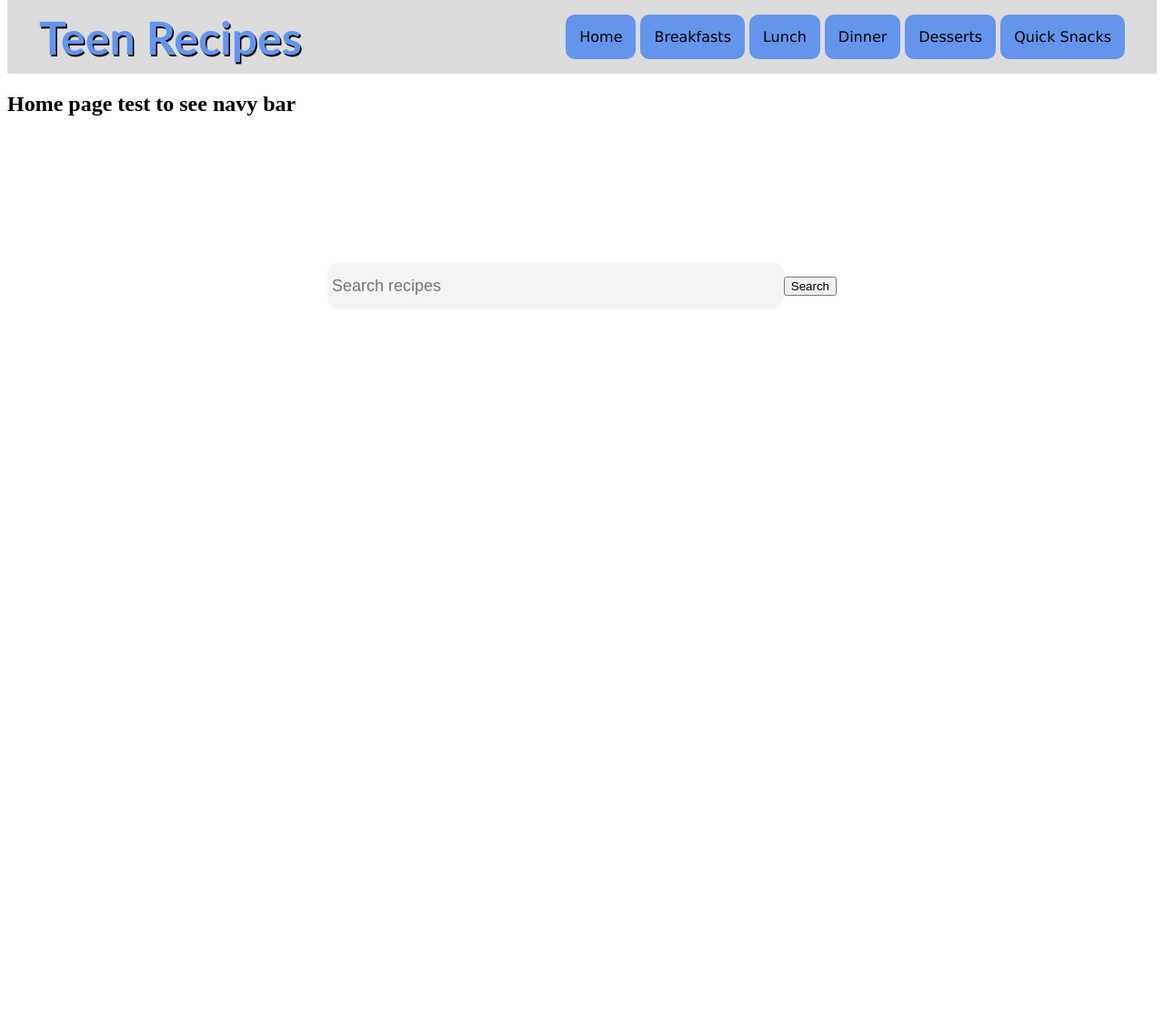
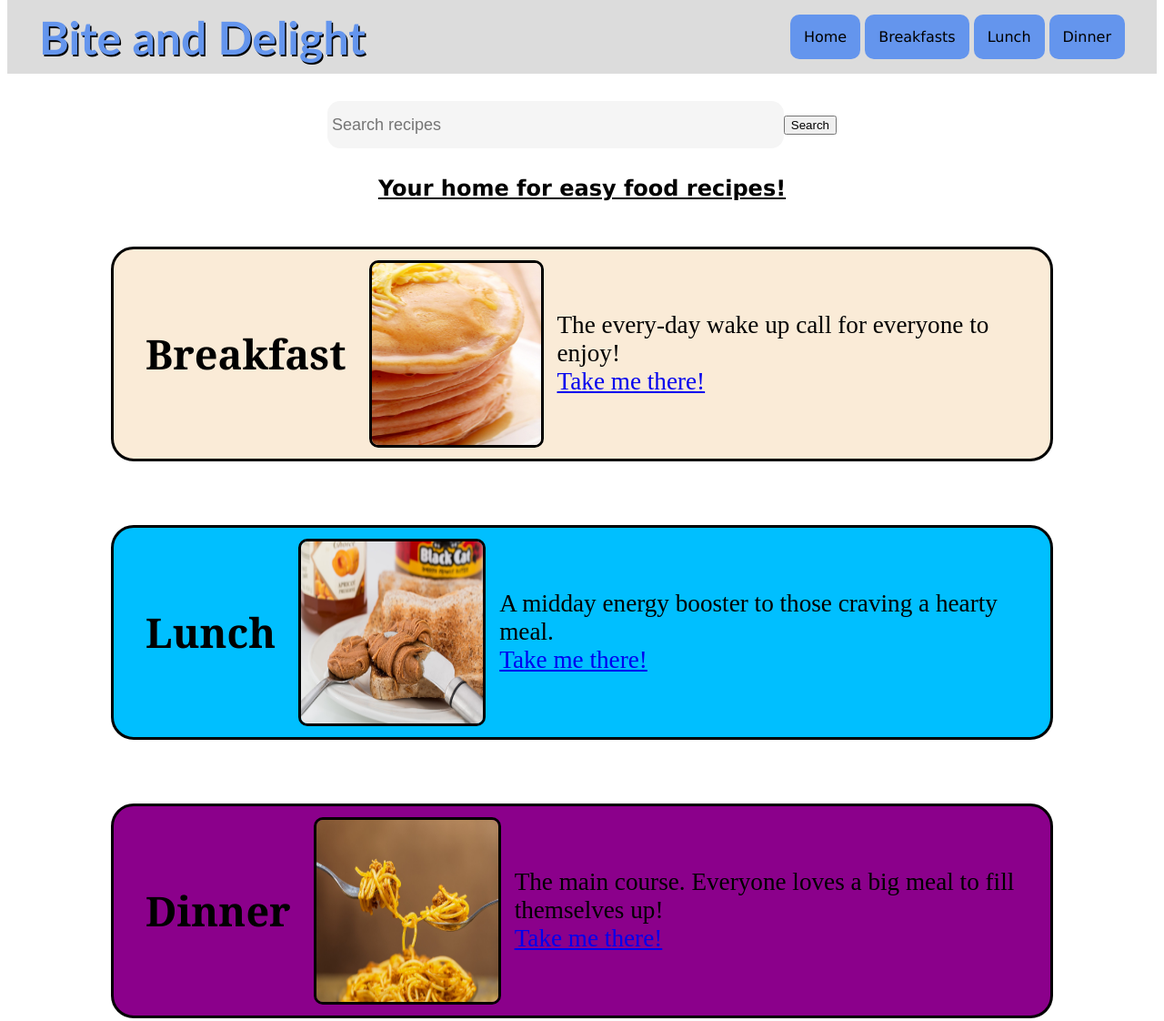
Before and after one commit to nightlock100/TSA-website_design, a plain HTML site: page index.html in a window 1280 px wide. Shown: the whole page at 91% size. Before the commit the page ends 800 px from the top, so only its background shows below. Drawn offline with Linux system fonts and the light colour scheme.

Commit message:
the new edit chat

```diff
--- a/index.html
+++ b/index.html
@@ -7,20 +7,19 @@
 
 <nav class="topbar">
    <div class="bardiv">
-    <h1 class="head">Teen Recipes</h1>
+    <h1 class="head">Bite and Delight</h1>
 <ul>
   <li><a href="index.html">Home</a></li>
   <li><a href="breakfast.html">Breakfasts</a></li>
   <li><a href="lunch.html">Lunch</a></li>
   <li><a href="dinner.html">Dinner</a></li>
-  <li><a href="dessert.html">Desserts</a></li>
-  <li><a href="snacks.html">Quick Snacks</a></li>
+
 </ul>
 </div>
 </nav>
 
 <main>
-<h2>Home page test to see navy bar</h2>
+
 
 <div class="searchbox">
 <div class="row">
@@ -28,6 +27,43 @@
   <button>Search</button>
 </div>
 </div>
+<h2 class="intro">Your home for easy food recipes!</h2>
+
+<div class="features">
+
+  <div class="breakfastbg">
+  <h3>Breakfast</h3>
+<img src="./images/breakfast.jpg" class="main-photos"">
+<p>The every-day wake up call for everyone to enjoy!
+  <br>
+
+  <a href="breakfast.html">Take me there!</a>
+</p>
+</div>
+
+<div class="lunchbg">
+  <h3>Lunch</h3>
+<img src="./images/lunch.jpg" class="main-photos">
+<p>A midday energy booster to those craving a hearty meal.
+  <br>
+
+  <a href="lunch.html">Take me there!</a>
+</p>
+</div>
+
+<div class="dinnerbg">
+  <h3>Dinner</h3>
+<img src="./images/dinner.jpg" class="main-photos">
+<p>The main course. Everyone loves a big meal to fill themselves up!
+  <br>
+
+  <a href="dinner.html">Take me there!</a>
+</p>
+</div>
+
+
+
+</div>
 
 </main>
 </body>
--- a/style.css
+++ b/style.css
@@ -36,7 +36,7 @@ margin-left: 5px;}
 width: 600px;
 background-color: ffffff;
 border-radius: 8px;
-margin: 150px auto 0px;}
+margin: 0px auto 0px;}
 
 .row{display: flex;
 align-items: center;
@@ -56,6 +56,7 @@ padding-left:5px;}
 .main-photos{height: 200px;
 width: 200px;}
 
+/*the boxes*/
 .features{display: flex;
     flex-wrap: nowrap;
       flex-direction: column;
@@ -67,28 +68,56 @@ width: 200px;}
     .features > div {
       max-height: 200px;
       height: 50%;
-      width:500px;
+      width:1000px;
       padding:15px;
       border-style: solid;
       display: flex;
       flex-direction: row;
       align-items: center;
-    border-radius: 5px;
+    border-radius: 25px;
   margin-bottom: 70px;}
 
     /*hover thing*/
     .features > div:hover {max-height:300px;
-    width:600px;}
+    width:1200px;}
 
     /*also feature content*/
-    .features > div > h3 {font-size: 25px;
+    .features > div > h3 {font-size: 45px;
     text-align: center;
-  padding-right: 15px;}
+  padding-right: 25px;
+padding-left: 20px;
+font-family:Georgia;}
     .features > div > img {
     border-style: solid;
     border-radius: 10px;}
-    .features > div > p {padding:7px 15px;}
+    .features > div > p {padding:7px 15px;
+    font-size: 170%;}
 .features > div > p > br{  display: block;
   margin-bottom: 2px;
   font-size:2px;
   line-height: 2px;}
+
+  /*top text*/
+.intro {
+  text-align: center;
+  font-family: verdana;
+  text-decoration: underline;
+margin-bottom: 50px;
+}
+
+/*each bg color*/
+.features > .pancakebg {
+  background-color: bisque;
+}
+
+.features > .wafflebg{background-color: beige;}
+
+.features > .pbjbg{background-color:violet;}
+.features > .caesarbg{background-color: chartreuse;}
+
+.features > .spaghettibg{background-color:darkorange;}
+.features > .grilledchickenbg{background-color: burlywood;}
+
+.features > .breakfastbg {background-color: antiquewhite;}
+.features > .lunchbg {background-color: deepskyblue;}
+.features > .dinnerbg {background-color: darkmagenta;}
```
Also changed, not shown: breakfast.html (+6 -9 lines), dinner.html (+28 -13 lines), lunch.html (+28 -13 lines), images/breakfast.jpg (added), images/caesarsalas.jpg (added), images/dinner.jpg (added), images/grilledchicken.jpg (added), images/lunch.jpg (added), images/pbj.jpg (added), images/spaghetti.jpg (added), 1 other file.
